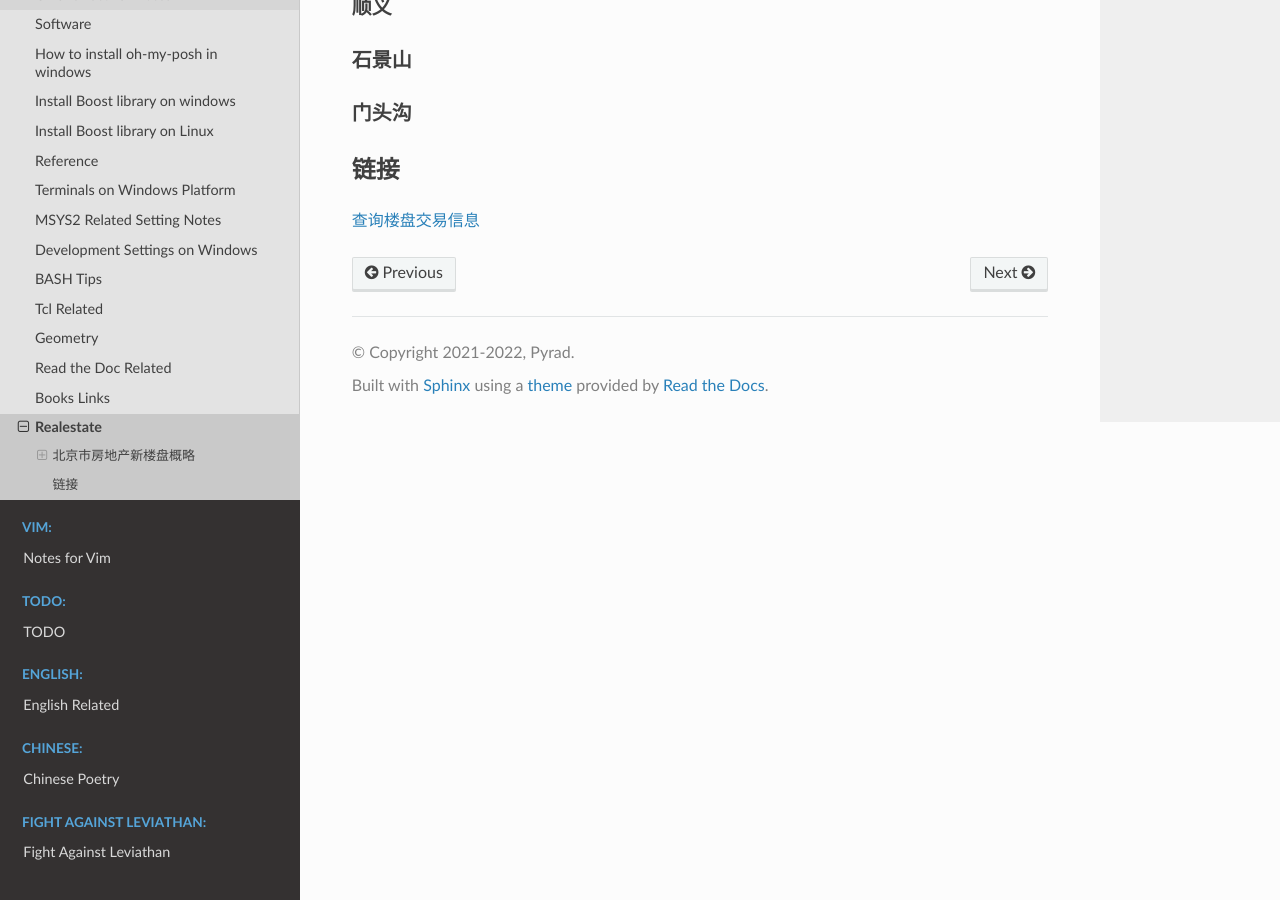
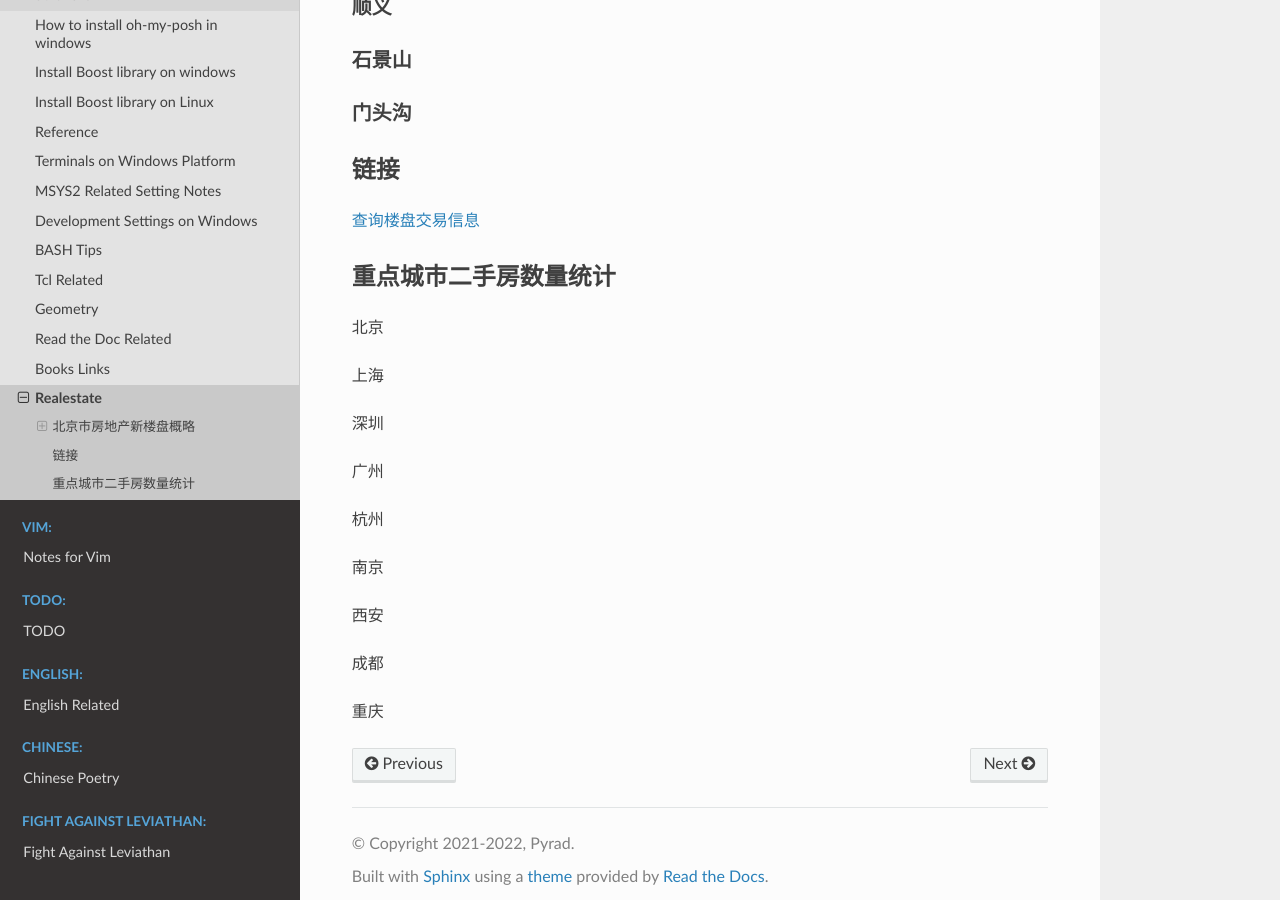
Before and after one commit to Pyrad/pyradnotes, a Sphinx documentation site: the page built from source/Notes/realestate.md, in a window 1280 px wide and 900 px high, scrolled down 1338 px. Built offline with Sphinx 7.4.7 and the Read the Docs theme 2.0.0, drawn with Linux system fonts in a browser that asks for light colours.

Commit message:
Add one more section
Total number of buildings for each city

```diff
--- a/source/Notes/realestate.md
+++ b/source/Notes/realestate.md
@@ -46,3 +46,24 @@
 ## 链接
 
 [查询楼盘交易信息](https://www.zhihu.com/question/460961867/answer/1940828455)
+
+
+## 重点城市二手房数量统计
+
+北京
+
+上海
+
+深圳
+
+广州
+
+杭州
+
+南京
+
+西安
+
+成都
+
+重庆
```
